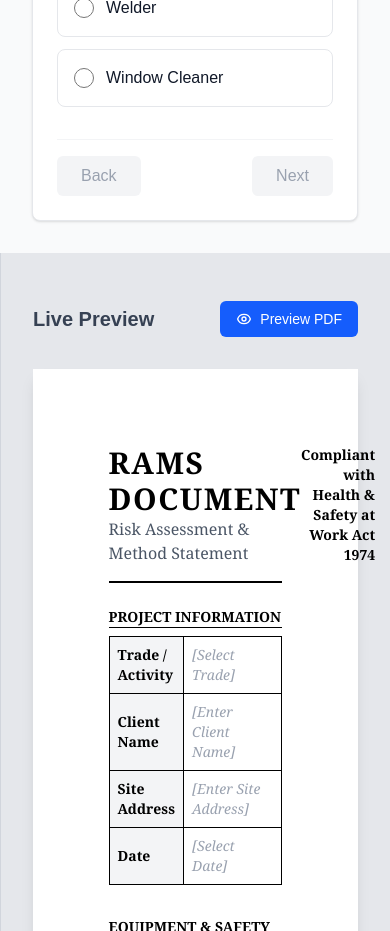
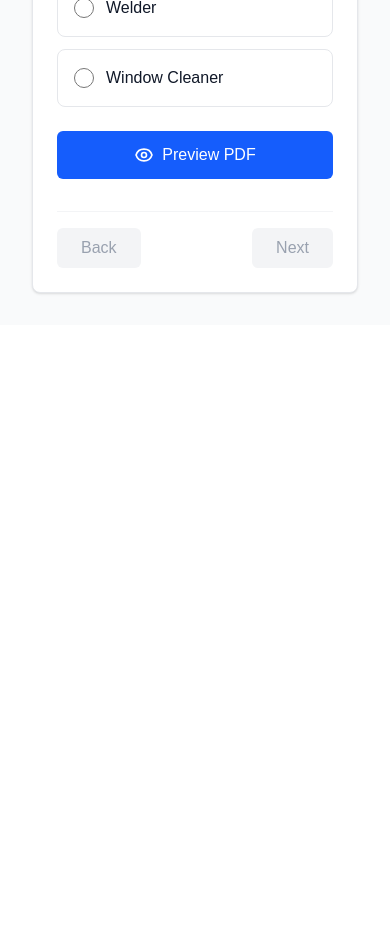
Before and after one commit to blueline742/rams, a Next.js app: page /create in a window 390 px wide. Shown: the part 2500-3431 px from the top of the page. After the commit the page ends 2825 px from the top, so only its background shows below. Built offline with nearby package versions, Linux system fonts and the light colour scheme.

Commit message:
Improve mobile UX: hide live preview on mobile, add mobile-only Preview PDF button

```diff
--- a/src/components/Wizard.tsx
+++ b/src/components/Wizard.tsx
@@ -187,6 +187,24 @@ export default function Wizard() {
                         )}
 
                         {/* Navigation Buttons */}
+                        {/* Mobile-only Preview PDF Button */}
+                        <div className="lg:hidden mt-6 mb-4">
+                            <button
+                                onClick={async () => {
+                                    const { generatePDF } = await import('@/utils/pdfGenerator');
+                                    const pdf = generatePDF(selectedTrade, selectedHazards, selectedPPE, tools, methodSteps, details, signature);
+                                    pdf.output('dataurlnewwindow');
+                                }}
+                                className="w-full px-4 py-3 bg-blue-600 text-white rounded-md hover:bg-blue-700 font-medium flex items-center justify-center gap-2"
+                            >
+                                <svg className="w-5 h-5" fill="none" stroke="currentColor" viewBox="0 0 24 24">
+                                    <path strokeLinecap="round" strokeLinejoin="round" strokeWidth={2} d="M15 12a3 3 0 11-6 0 3 3 0 016 0z" />
+                                    <path strokeLinecap="round" strokeLinejoin="round" strokeWidth={2} d="M2.458 12C3.732 7.943 7.523 5 12 5c4.478 0 8.268 2.943 9.542 7-1.274 4.057-5.064 7-9.542 7-4.477 0-8.268-2.943-9.542-7z" />
+                                </svg>
+                                Preview PDF
+                            </button>
+                        </div>
+
                         <div className="flex justify-between mt-8 pt-4 border-t border-gray-100">
                             <button
                                 onClick={prevStep}
@@ -213,8 +231,8 @@ export default function Wizard() {
                 </div>
             </div>
 
-            {/* Right Side: Live Preview */}
-            <div className="w-full lg:w-1/2 bg-gray-200 p-8 overflow-y-auto border-l border-gray-300">
+            {/* Right Side: Live Preview - Hidden on mobile, shown on desktop */}
+            <div className="hidden lg:block lg:w-1/2 bg-gray-200 p-8 overflow-y-auto border-l border-gray-300">
                 <div>
                     <div className="flex justify-between items-center mb-4 sticky top-0 bg-gray-200 py-4 z-10">
                         <h2 className="text-xl font-semibold text-gray-700">Live Preview</h2>
```
